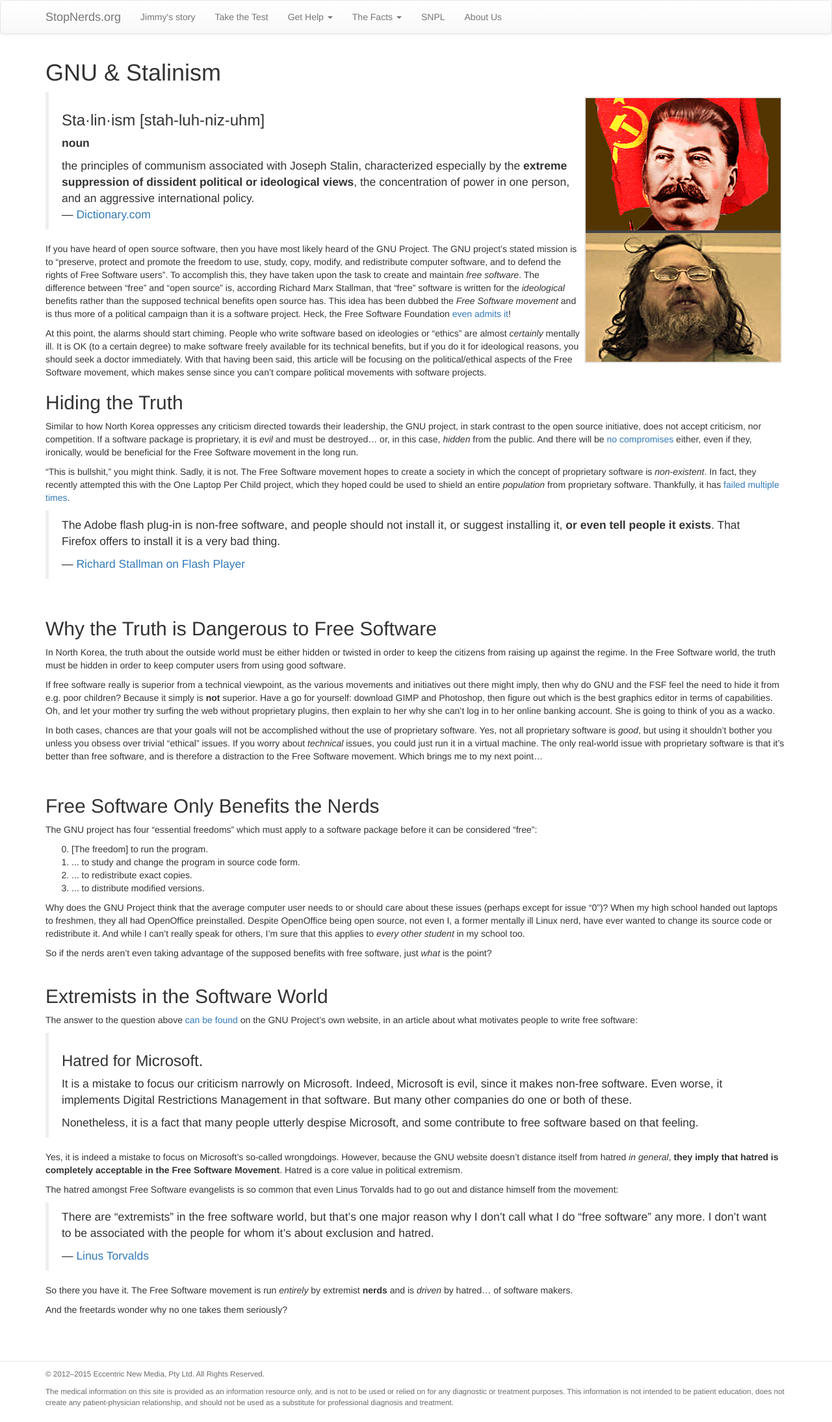
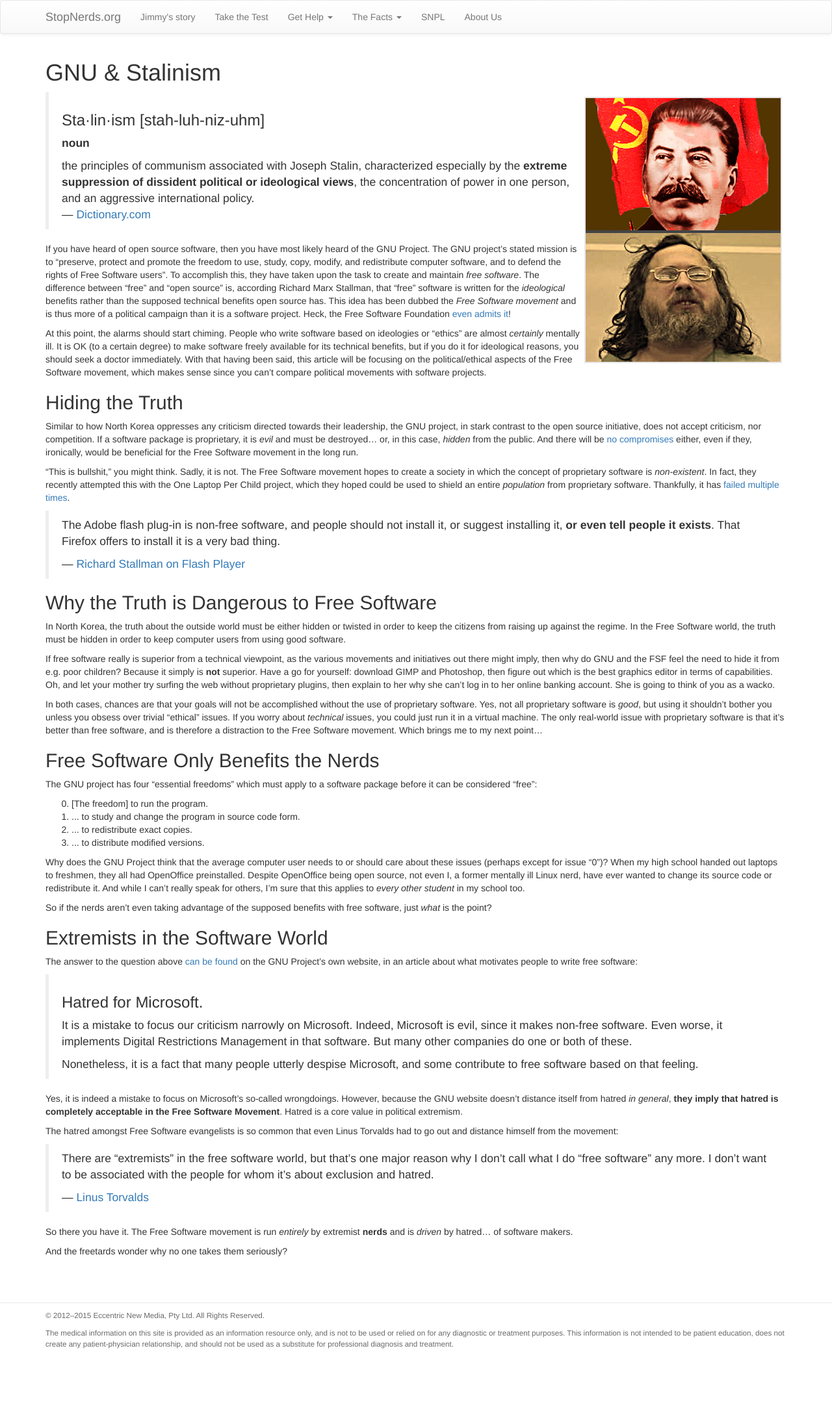
Before and after one commit to StopNerds/stopnerds.github.io, a Jekyll site: the page built from gnu-and-stalinism.md, in a window 1280 px wide. Shown: the whole page at 65% size. Built offline with Jekyll 4.4.1, drawn with Linux system fonts in a browser that asks for light colours; nearby versions of some CDN libraries; after the commit the page ends 2099 px from its top, so only the background shows below that.

Commit message:
Remove BR BR BR BR BR HUEHUEHUE

```diff
--- a/gnu-and-stalinism.md
+++ b/gnu-and-stalinism.md
@@ -37,7 +37,7 @@ if you do it for ideological reasons, you should seek a doctor immediately. With
 that having been said, this article will be focusing on the political/ethical
 aspects of the Free Software movement, which makes sense since you can't compare
 political movements with software projects.
-<br>
+
 ## Hiding the Truth
 
 Similar to how North Korea oppresses any criticism directed towards their
@@ -62,8 +62,6 @@ Thankfully, it has [failed](http://www.olpcnews.com/countries/peru/who_is_to_bla
 >
 >   — [Richard Stallman on Flash Player](http://marc.info/?l=openbsd-misc&amp;m=119762874930534&amp;w=2)
 
-
-<br>
 ## Why the Truth is Dangerous to Free Software
 
 In North Korea, the truth about the outside world must be either hidden or twisted
@@ -87,7 +85,6 @@ The only real-world issue with proprietary software is that it's better than fre
 software, and is therefore a distraction to the Free Software movement. Which
 brings me to my next point...
 
-<br>
 ## Free Software Only Benefits the Nerds
 
 The GNU project has four "essential freedoms" which must apply to a software package before it can be considered "free":
@@ -108,8 +105,7 @@ others, I'm sure that this applies to *every other student* in my school too.
 
 So if the nerds aren't even taking advantage of the supposed benefits with free
 software, just *what* is the point?
-<br>
-<br>
+
 ## Extremists in the Software World
 
 The answer to the question above [can be found](http://www.gnu.org/philosophy/fs-motives.html)
```
Also changed, not shown: the-lies-of-prism-break.md (+2 -4 lines).
